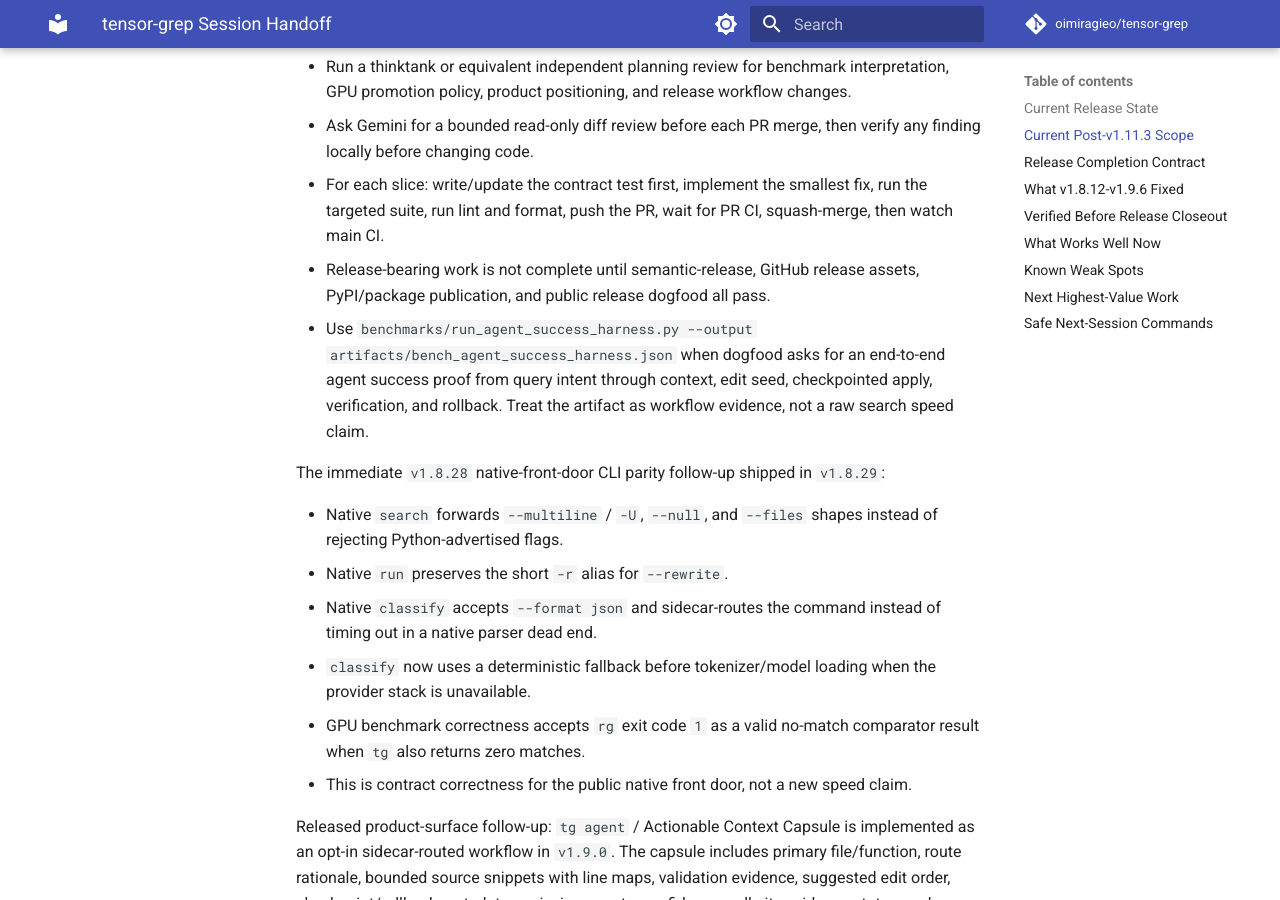
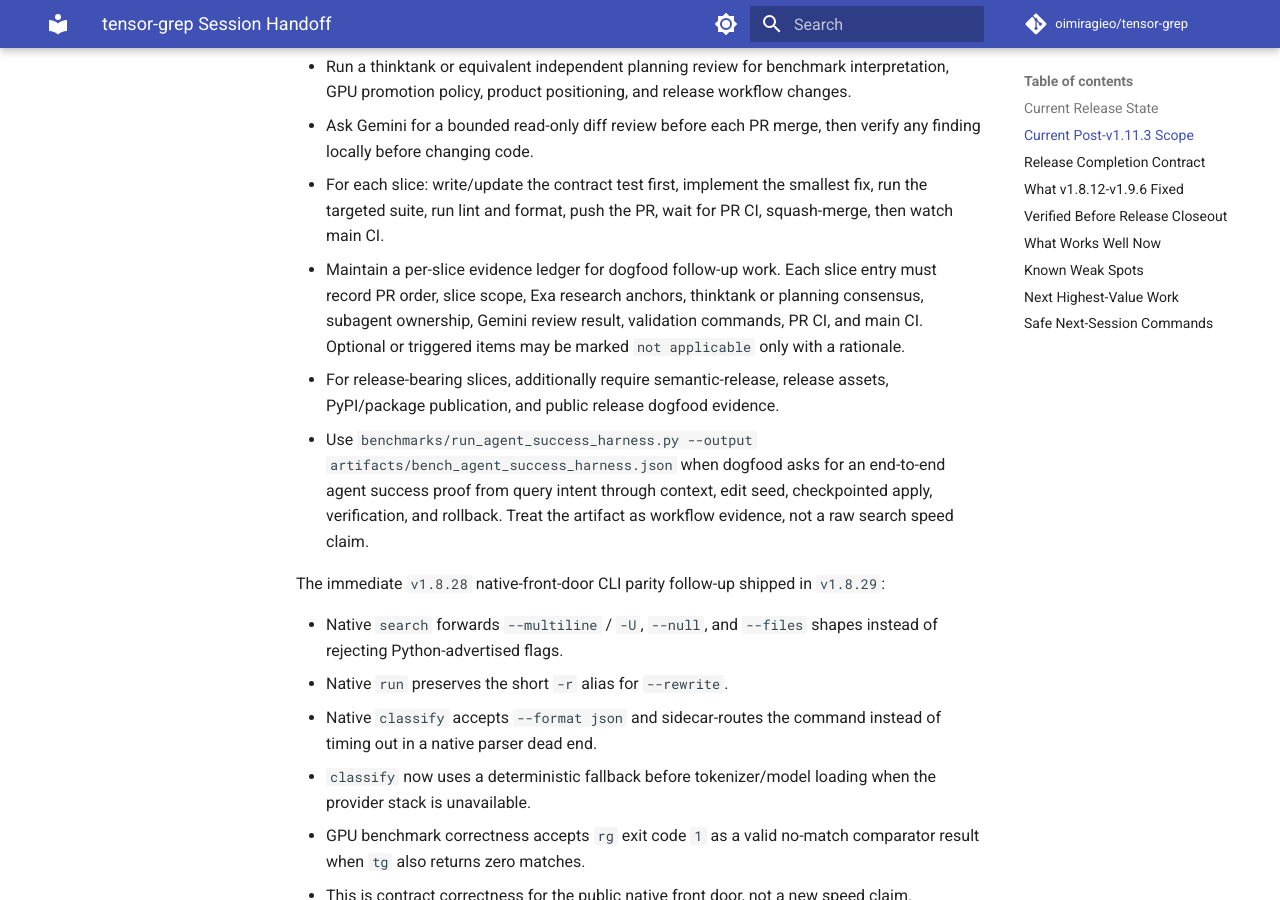
Before and after one commit to oimiragieo/tensor-grep, an MkDocs documentation site: the page built from docs/SESSION_HANDOFF.md, in a window 1280 px wide and 900 px high, scrolled down 11454 px. Built offline with MkDocs 1.6.1 and Material for MkDocs 9.7.7, drawn with Linux system fonts in a browser that asks for light colours; comment, search, counter and statistics services are not loaded.

Commit message:
fix: codify dogfood workflow ledger

```diff
--- a/docs/SESSION_HANDOFF.md
+++ b/docs/SESSION_HANDOFF.md
@@ -109,7 +109,8 @@ Dogfood follow-up workflow:
 - Run a thinktank or equivalent independent planning review for benchmark interpretation, GPU promotion policy, product positioning, and release workflow changes.
 - Ask Gemini for a bounded read-only diff review before each PR merge, then verify any finding locally before changing code.
 - For each slice: write/update the contract test first, implement the smallest fix, run the targeted suite, run lint and format, push the PR, wait for PR CI, squash-merge, then watch main CI.
-- Release-bearing work is not complete until semantic-release, GitHub release assets, PyPI/package publication, and public release dogfood all pass.
+- Maintain a per-slice evidence ledger for dogfood follow-up work. Each slice entry must record PR order, slice scope, Exa research anchors, thinktank or planning consensus, subagent ownership, Gemini review result, validation commands, PR CI, and main CI. Optional or triggered items may be marked `not applicable` only with a rationale.
+- For release-bearing slices, additionally require semantic-release, release assets, PyPI/package publication, and public release dogfood evidence.
 - Use `benchmarks/run_agent_success_harness.py --output artifacts/bench_agent_success_harness.json` when dogfood asks for an end-to-end agent success proof from query intent through context, edit seed, checkpointed apply, verification, and rollback. Treat the artifact as workflow evidence, not a raw search speed claim.
 
 The immediate `v1.8.28` native-front-door CLI parity follow-up shipped in `v1.8.29`:
```
Also changed, not shown: AGENTS.md (+1 -1 lines), SKILL.md (+2 -1 lines), 1 other file.
